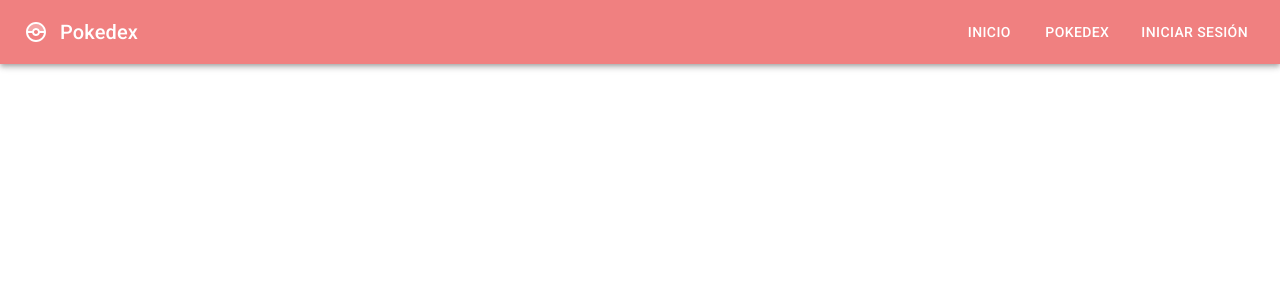
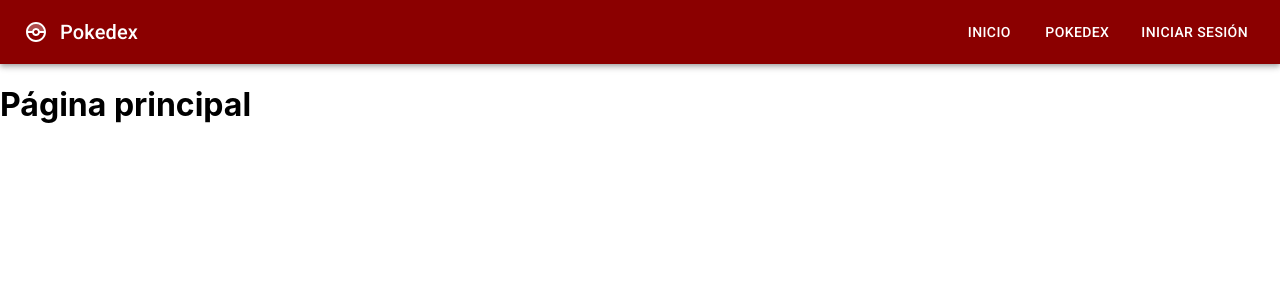
Before and after one commit to idrgn/Pokedex, a React (Create React App) app in the folder pokedex/: page / in a window 1280 px wide. Shown: the top 300 px of the page. Built offline with nearby package versions, Linux system fonts and the light colour scheme.

Commit message:
Movido Header a index y ajuste de color

```diff
--- a/pokedex/src/App.js
+++ b/pokedex/src/App.js
@@ -2,17 +2,14 @@ import { Route, Routes } from "react-router-dom";
 
 import { MainPage } from "./screens/main_page/MainPage";
 import { NotFound } from "./screens/not_found/NotFound";
-import { Header } from "./components/header/Header";
 
 import "./App.css";
 
 function App() {
 	return (
 		<Routes>
-			<Route path="" element={<Header />}>
-				<Route path="" element={<MainPage />}></Route>
-				<Route path="*" element={<NotFound />}></Route>
-			</Route>
+			<Route path="" element={<MainPage />}></Route>
+			<Route path="*" element={<NotFound />}></Route>
 		</Routes>
 	);
 }
--- a/pokedex/src/components/Header/Header.css
+++ b/pokedex/src/components/Header/Header.css
@@ -1,4 +1,4 @@
 .header {
-	background-color: lightcoral;
+	background-color: darkred;
 	font-family: "Roboto", sans-serif;
 }
--- a/pokedex/src/index.js
+++ b/pokedex/src/index.js
@@ -4,11 +4,13 @@ import "./index.css";
 import App from "./App";
 import reportWebVitals from "./reportWebVitals";
 import { BrowserRouter } from "react-router-dom";
+import { Header } from "./components/header/Header";
 
 const root = ReactDOM.createRoot(document.getElementById("root"));
 root.render(
 	<BrowserRouter>
 		<React.StrictMode>
+			<Header />
 			<App />
 		</React.StrictMode>
 	</BrowserRouter>
```
